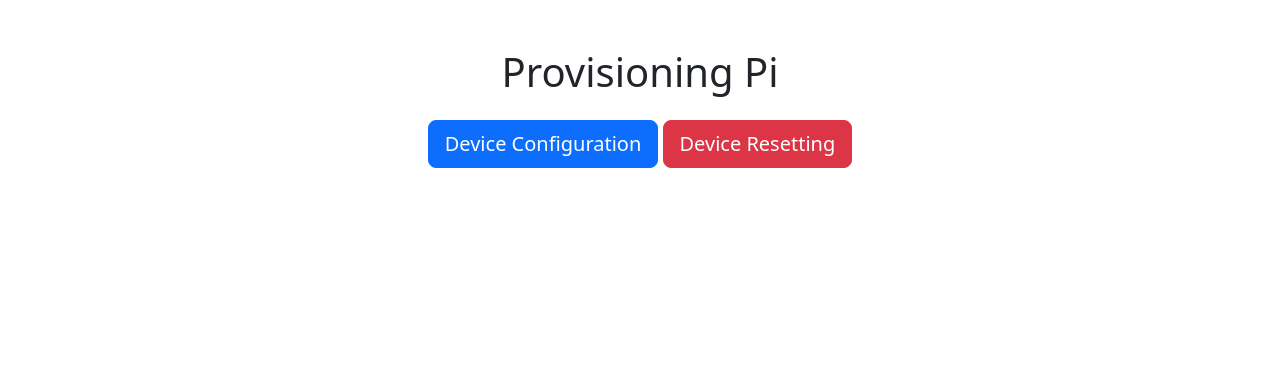
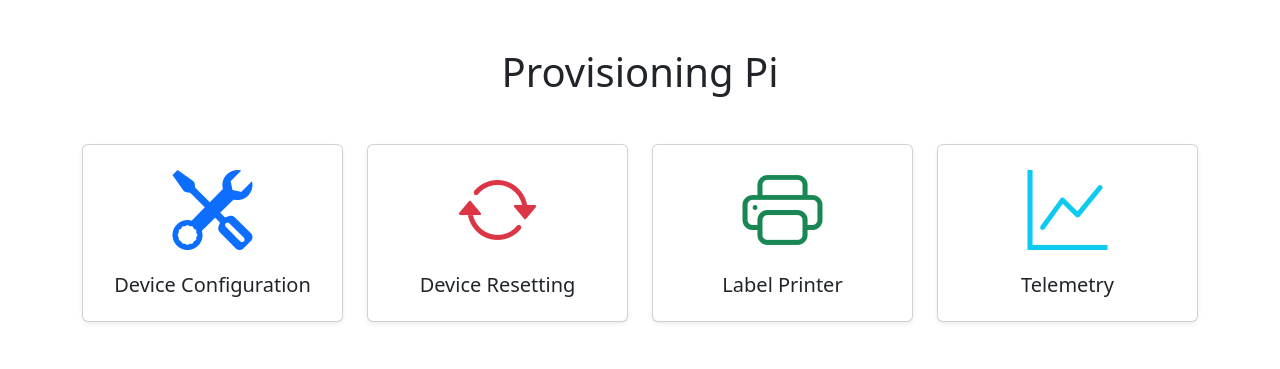
Before and after one commit to scott12123/provisioning, a Flask app: page / in a window 1280 px wide. Shown: the part 56-425 px from the top of the page. Run offline with Flask 3, Linux system fonts and the light colour scheme.

Commit message:
Enhance homepage with card-based navigation

```diff
--- a/templates/index.html
+++ b/templates/index.html
@@ -3,16 +3,57 @@
 <head>
     <title>Provisioning Pi</title>
     <link href="https://cdn.jsdelivr.net/npm/bootstrap@5.3.0/dist/css/bootstrap.min.css" rel="stylesheet">
+    <link href="https://cdn.jsdelivr.net/npm/bootstrap-icons@1.10.5/font/bootstrap-icons.css" rel="stylesheet">
     <script src="https://cdn.jsdelivr.net/npm/bootstrap@5.3.0/dist/js/bootstrap.bundle.min.js"></script>
 </head>
 <body>
 {% set active_page = 'home' %}
 {% include "header.html" %}
 
-<div class="container py-5 text-center">
-  <h1 class="mb-4">Provisioning Pi</h1>
-  <a href="{{ url_for('device_config') }}" class="btn btn-primary btn-lg">Device Configuration</a>
-  <a href="{{ url_for('device_reset') }}" class="btn btn-danger btn-lg">Device Resetting</a>
+<div class="container py-5">
+  <h1 class="mb-5 text-center">Provisioning Pi</h1>
+  <div class="row g-4 justify-content-center">
+    <div class="col-6 col-md-4 col-lg-3">
+      <a href="{{ url_for('device_config') }}" class="text-decoration-none">
+        <div class="card shadow-sm text-center h-100">
+          <div class="card-body">
+            <i class="bi bi-tools display-1 text-primary"></i>
+            <h5 class="mt-3">Device Configuration</h5>
+          </div>
+        </div>
+      </a>
+    </div>
+    <div class="col-6 col-md-4 col-lg-3">
+      <a href="{{ url_for('device_reset') }}" class="text-decoration-none">
+        <div class="card shadow-sm text-center h-100">
+          <div class="card-body">
+            <i class="bi bi-arrow-repeat display-1 text-danger"></i>
+            <h5 class="mt-3">Device Resetting</h5>
+          </div>
+        </div>
+      </a>
+    </div>
+    <div class="col-6 col-md-4 col-lg-3">
+      <a href="{{ url_for('label_printer') }}" class="text-decoration-none">
+        <div class="card shadow-sm text-center h-100">
+          <div class="card-body">
+            <i class="bi bi-printer display-1 text-success"></i>
+            <h5 class="mt-3">Label Printer</h5>
+          </div>
+        </div>
+      </a>
+    </div>
+    <div class="col-6 col-md-4 col-lg-3">
+      <a href="{{ url_for('telemetry_device') }}" class="text-decoration-none">
+        <div class="card shadow-sm text-center h-100">
+          <div class="card-body">
+            <i class="bi bi-graph-up display-1 text-info"></i>
+            <h5 class="mt-3">Telemetry</h5>
+          </div>
+        </div>
+      </a>
+    </div>
+  </div>
 </div>
 </body>
 </html>
```
